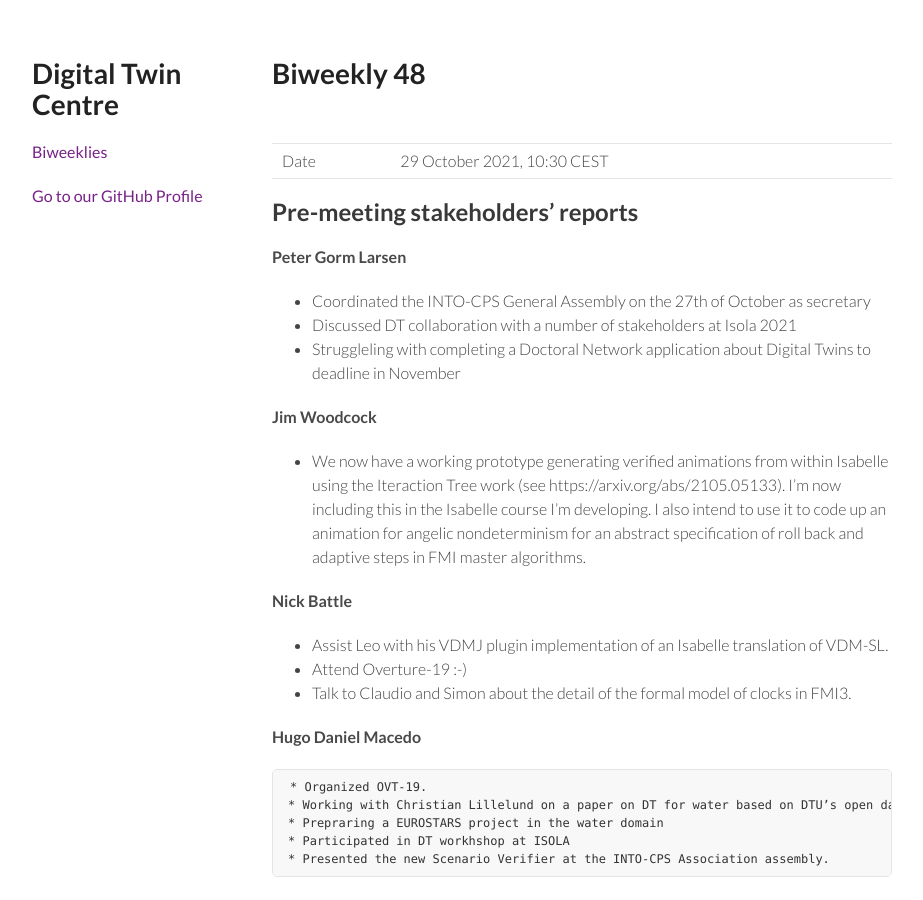
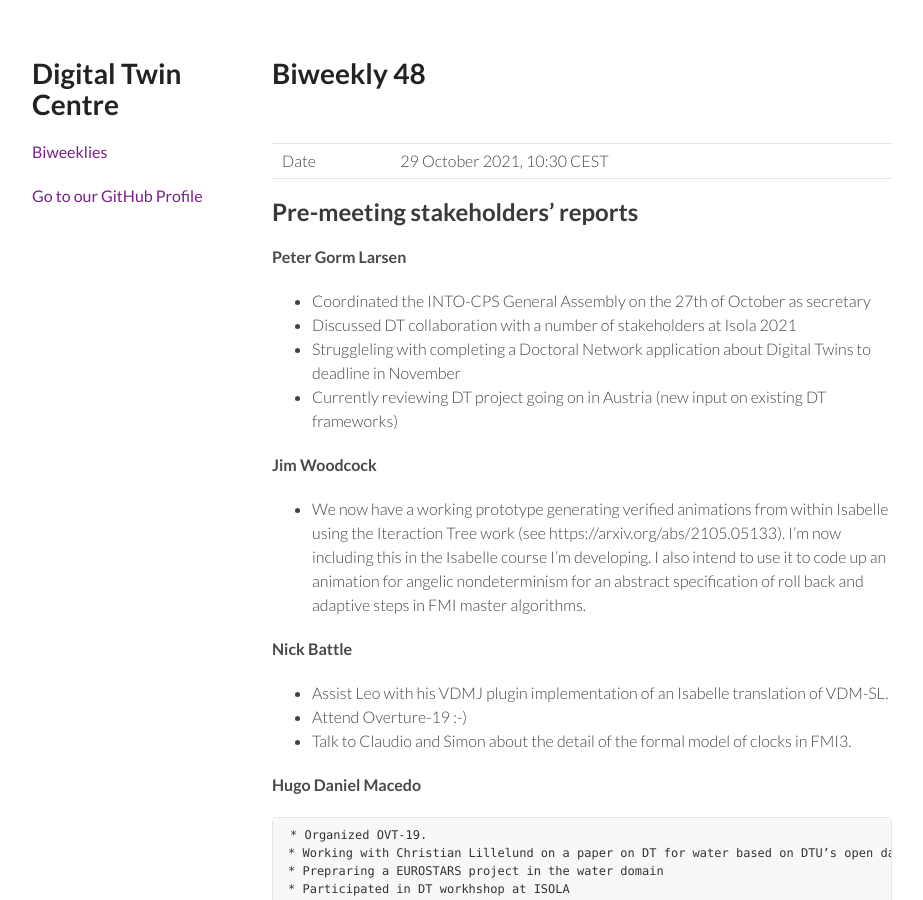
Before and after one commit to digitaltwincentre/digitaltwincentre.github.io, a Jekyll site: the page built from _biweeklies/Biweekly-48.md, in a window 1280 px wide and 900 px high. Shown: the whole window, without its empty margins (178-1101 px from the left). Built offline with Jekyll 4.4.1, drawn with Linux system fonts in a browser that asks for light colours; nearby versions of some CDN libraries.

Commit message:
Update Biweekly-48.md

```diff
--- a/_biweeklies/Biweekly-48.md
+++ b/_biweeklies/Biweekly-48.md
@@ -24,6 +24,7 @@ date: 29 October 2021, 1030 CEST
 * Coordinated the INTO-CPS General Assembly on the 27th of October as secretary
 * Discussed DT collaboration with a number of stakeholders at Isola 2021
 * Struggleling with completing a Doctoral Network application about Digital Twins to deadline in November
+* Currently reviewing DT project going on in Austria (new input on existing DT frameworks)
 
 #### Jim Woodcock
 * We now have a working prototype generating verified animations from within Isabelle using the Iteraction Tree work (see https://arxiv.org/abs/2105.05133). I'm now including this in the Isabelle course I'm developing. I also intend to use it to code up an animation for angelic nondeterminism for an abstract specification of roll back and adaptive steps in FMI master algorithms.
```
